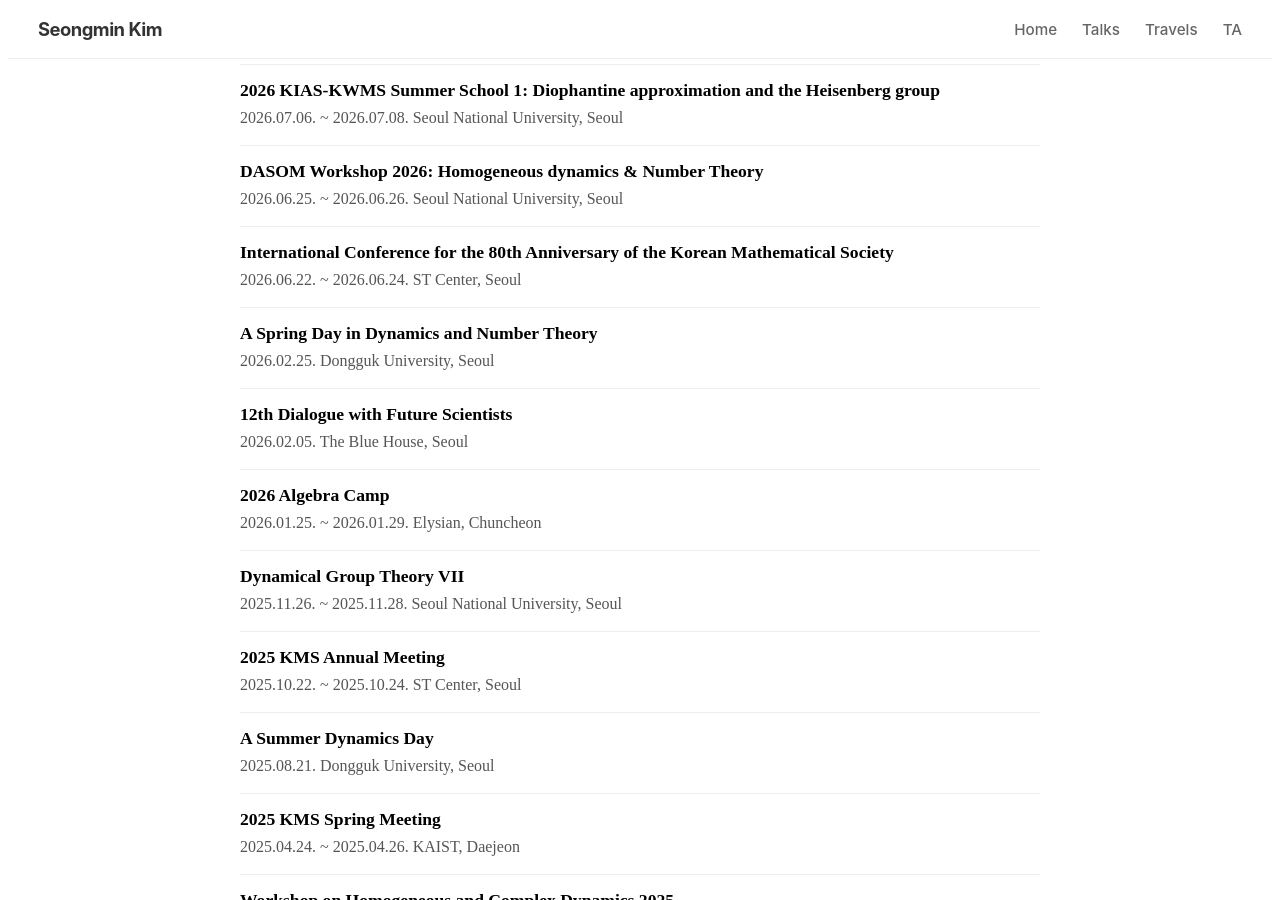
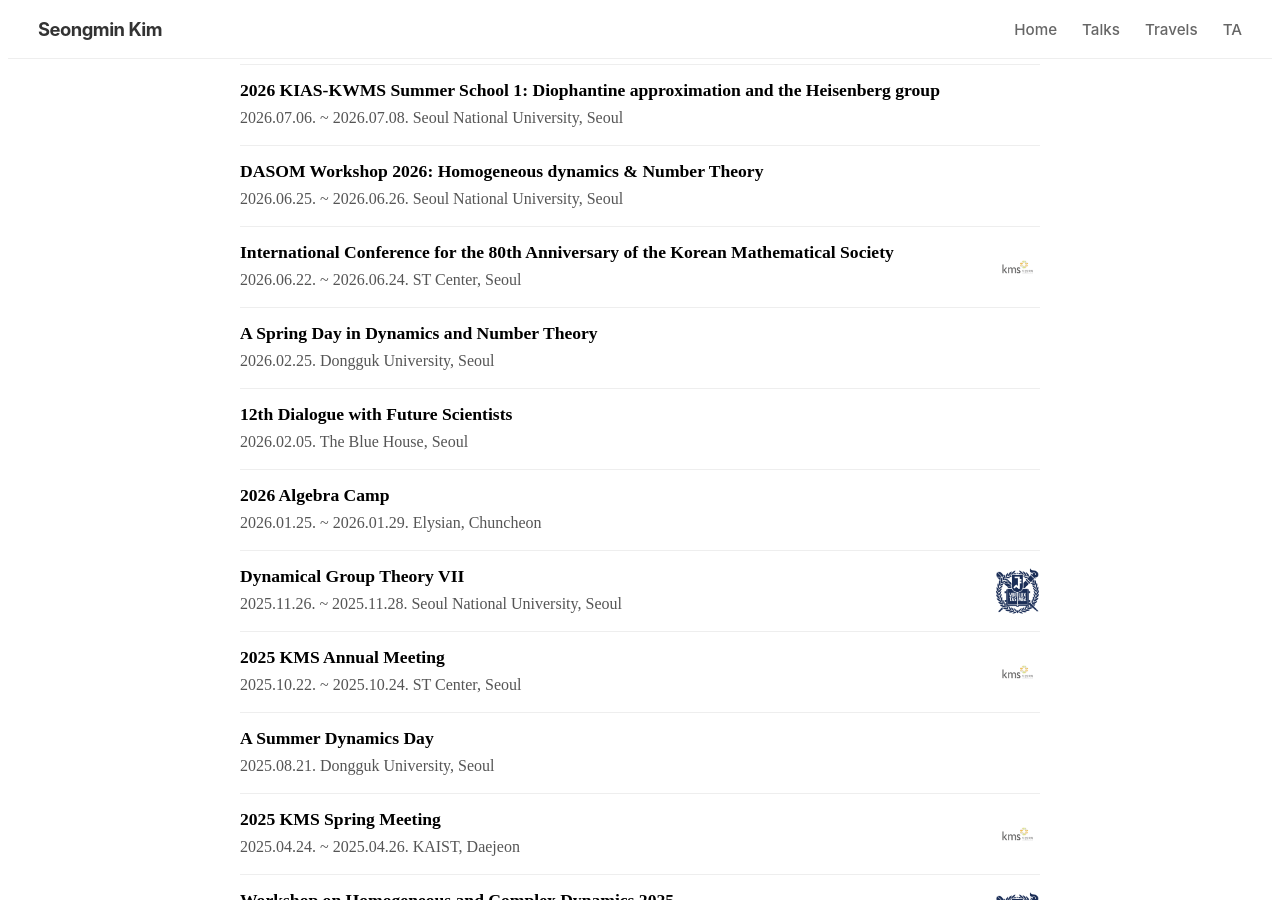
Before and after one commit to seongmin-math/seongmin-math.github.io, a Jekyll site: the page built from travels.html, in a window 1280 px wide and 900 px high, scrolled down 615 px. Built offline with Jekyll 4.4.1, drawn with Linux system fonts in a browser that asks for light colours.

Commit message:
Update travels.yml

```diff
--- a/_data/travels.yml
+++ b/_data/travels.yml
@@ -47,6 +47,7 @@ inside_korea:
     city: Seoul
     date: "2026.06.22. ~ 2026.06.24."
     link: "https://www.kms.or.kr/conference/meeting/?period=91"
+    logo: "/images/logos/kms.png"
 
   - event: "A Spring Day in Dynamics and Number Theory"
     place: Dongguk University
@@ -71,12 +72,14 @@ inside_korea:
     city: Seoul
     date: "2025.11.26. ~ 2025.11.28."
     link: "https://sites.google.com/view/dgtvii"
+    logo: "/images/logos/snu.png"
 
   - event: "2025 KMS Annual Meeting"
     place: ST Center
     city: Seoul
     date: "2025.10.22. ~ 2025.10.24."
     link: "https://www.kms.or.kr/conference/meeting/index.html?period=90"
+    logo: "/images/logos/kms.png"
 
   - event: "A Summer Dynamics Day"
     place: Dongguk University
@@ -89,30 +92,35 @@ inside_korea:
     city: Daejeon
     date: "2025.04.24. ~ 2025.04.26."
     link: "https://www.kms.or.kr/conference/2025_spring/"
+    logo: "/images/logos/kms.png"
 
   - event: "Workshop on Homogeneous and Complex Dynamics 2025"
     place: Seoul National University
     city: Seoul
     date: "2025.03.26. ~ 2025.03.28."
     link: "https://www.math.snu.ac.kr/~lim/Workshop25.html"
+    logo: "/images/logos/snu.png"
 
   - event: "KIAS-LFANT Winter School on Number Theory"
     place: KIAS
     city: Seoul
     date: "2025.01.07. ~ 2025.01.10."
     link: "http://events.kias.re.kr/h/KIASLFANT2025/"
+    logo: "/images/logos/kias.png"
 
   - event: "Dynamical Group Theory IV"
     place: HCMC KIAS
     city: Seoul
     date: "2024.09.24. ~ 2024.09.27."
     link: "https://sites.google.com/view/dgt4-kias"
+    logo: "/images/logos/kiashcmc.png"
 
   - event: "Dynamical Group Theory III"
     place: KIAS
     city: Seoul
     date: "2024.08.13. ~ 2024.08.16."
     link: "https://sites.google.com/view/dgt3-kias"
+    logo: "/images/logos/kias.png"
 
   - event: "2024 Algebraic Camp"
     place: Bloomvista
@@ -125,9 +133,11 @@ inside_korea:
     city: Seoul
     date: "2023.12.18. ~ 2023.12.20."
     link: "https://sites.google.com/view/hygen2023"
+    logo: "/images/logos/kiashcmc.png"
 
   - event: "2023 KMS Special Conference with 2022 Fields Medalists"
     place: Seoul National University
     city: Seoul
     date: "2023.10.26. ~ 2023.10.28."
     link: "https://www.kms.or.kr/conference/2023_fall"
+    logo: "/images/logos/kms.png"
```
